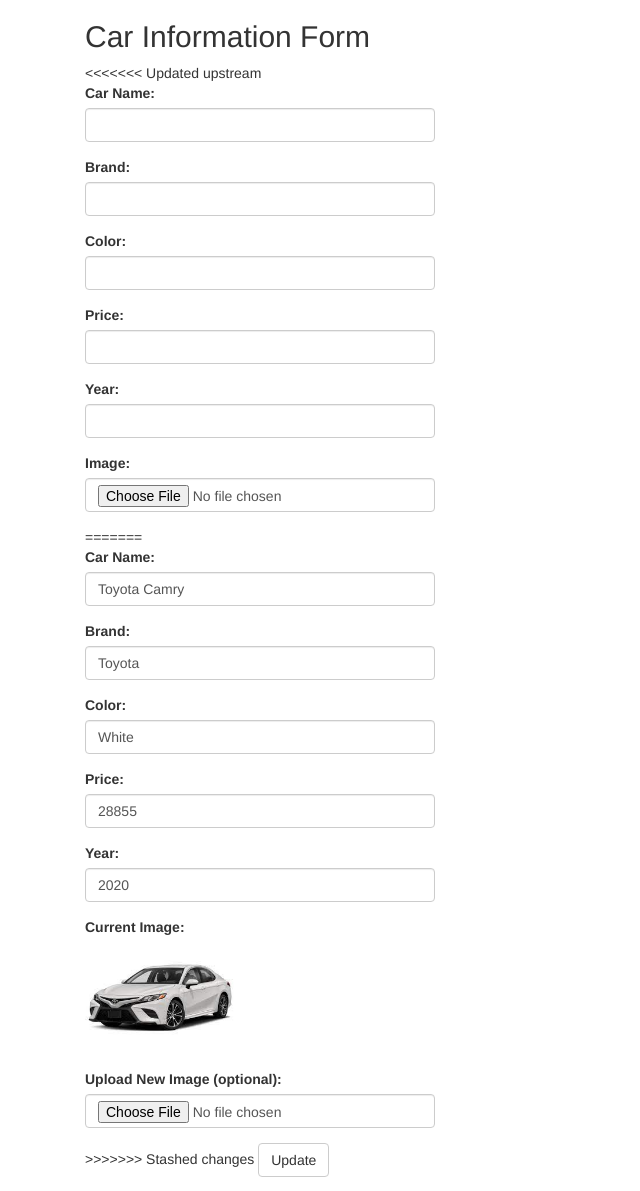
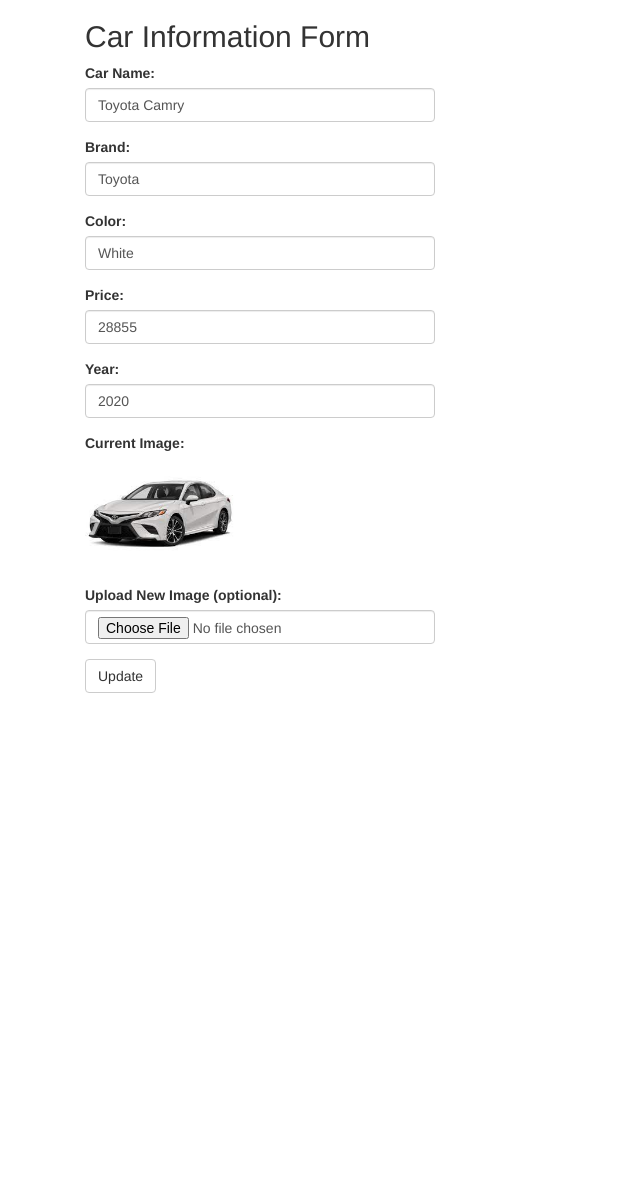
Before and after one commit to NguyenAnhMy242712/Midterm, a PHP site: page /edit.php?id=1 in a window 1280 px wide. Shown: the whole page, without its empty margins (0-640 px from the left). After the commit the page ends 693 px from the top, so only its background shows below. Run offline with PHP 8.4, Linux system fonts and the light colour scheme; data comes from the database, SQL or seed files in the repository.

Commit message:
Update edit.php

```diff
--- a/Wishlist car/edit.php
+++ b/Wishlist car/edit.php
@@ -29,37 +29,6 @@
 <div class="container">
     <div class="col-lg-4">
         <h2>Car Information Form</h2>
-<<<<<<< Updated upstream
-        <form action="" name="form1" method="post">
-                        <div class="form-group">
-                            <label>Car Name:</label>
-                            <input type="text" class="form-control" name="name" required>
-                        </div>
-
-                        <div class="form-group">
-                            <label>Brand:</label>
-                            <input type="text" class="form-control" name="brand" required>
-                        </div>
-
-                        <div class="form-group">
-                            <label>Color:</label>
-                            <input type="text" class="form-control" name="color">
-                        </div>
-
-                        <div class="form-group">
-                            <label>Price:</label>
-                            <input type="number" step="1000" class="form-control" name="price">
-                        </div>
-
-                        <div class="form-group">
-                            <label>Year:</label>
-                            <input type="number" class="form-control" name="year">
-                        </div>
-                        <div class="form-group">
-                            <label>Image:</label>
-                            <input type="file" class="form-control" name="picture" accept="image/*" required>
-                        </div>
-=======
 
         <form action="" name="form1" method="post" enctype="multipart/form-data">
 
@@ -98,14 +67,11 @@
                 <label>Current Image:</label><br>
                 <img src="<?php echo $old_picture; ?>" width="150">
             </div>
-
-            <!-- Chọn ảnh mới -->
             <div class="form-group">
                 <label>Upload New Image (optional):</label>
                 <input type="file" class="form-control" name="picture" accept="image/*">
             </div>
 
->>>>>>> Stashed changes
             <button type="submit" name="update" class="btn btn-default">Update</button>
         </form>
 
```
